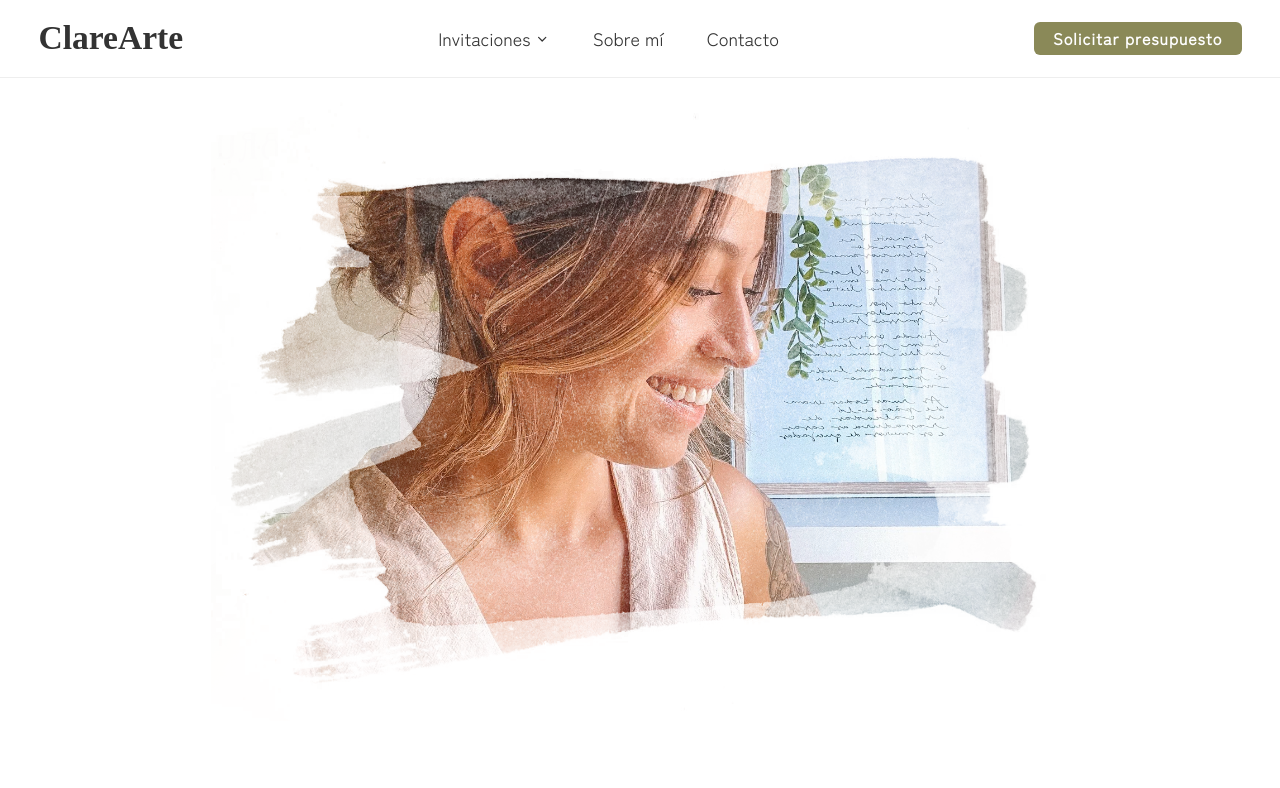
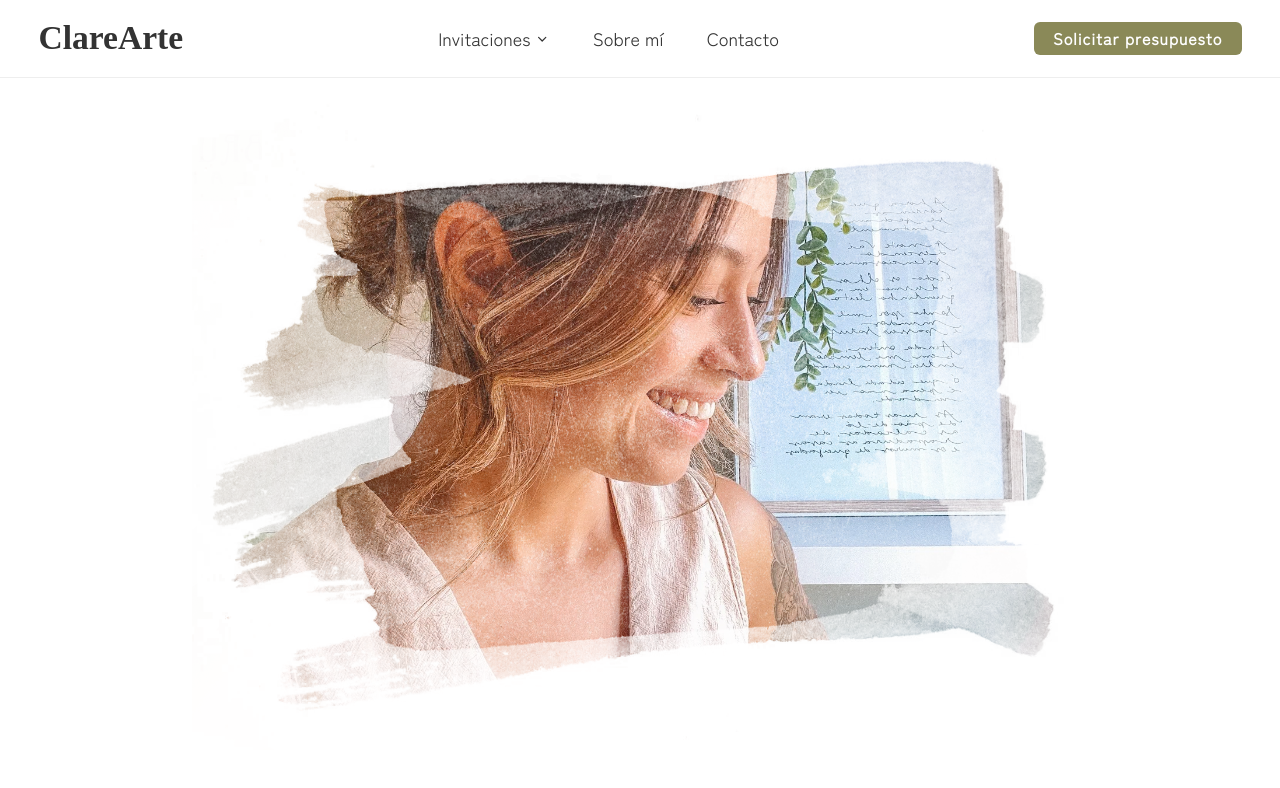
Before and after one commit to brunoferraric1/Clarearte, a React (Vite) app: page /sobre-mi in a window 1280 px wide. Shown: the top 788 px of the page. Built offline with nearby package versions, Linux system fonts and the light colour scheme.

Commit message:
Refactor AboutSplashHero component layout for improved structure; remove unnecessary padding and add new image asset for enhanced visual presentation.

```diff
--- a/src/components/about-splash-hero.tsx
+++ b/src/components/about-splash-hero.tsx
@@ -10,8 +10,8 @@
 export function AboutSplashHero({ image, imageAlt, introText }: AboutSplashHeroProps) {
   return (
     <section className="bg-background">
-      <div className="container mx-auto px-4 max-w-4xl">
-        <div className="flex flex-col items-center space-y-8 md:space-y-12">
+      <div className="container mx-auto max-w-4xl">
+        <div className="flex flex-col items-center space-y-8">
 
           {/* Splash Image with Organic Mask */}
           <div className="w-full max-w-4xl min-w-[500px]">
```
Also changed, not shown: src/images/brush_mask-2-better-fill.webp (added).
